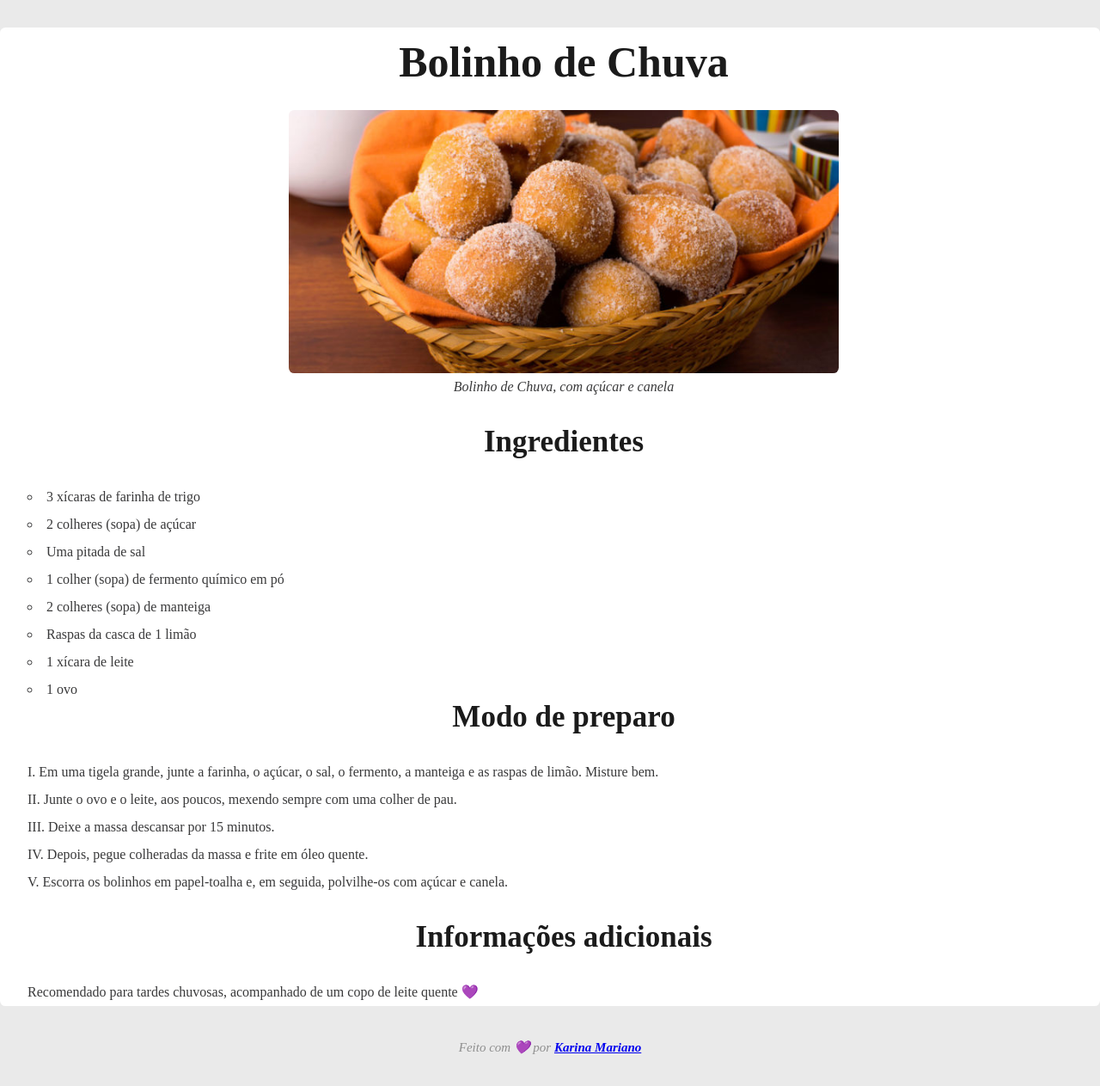
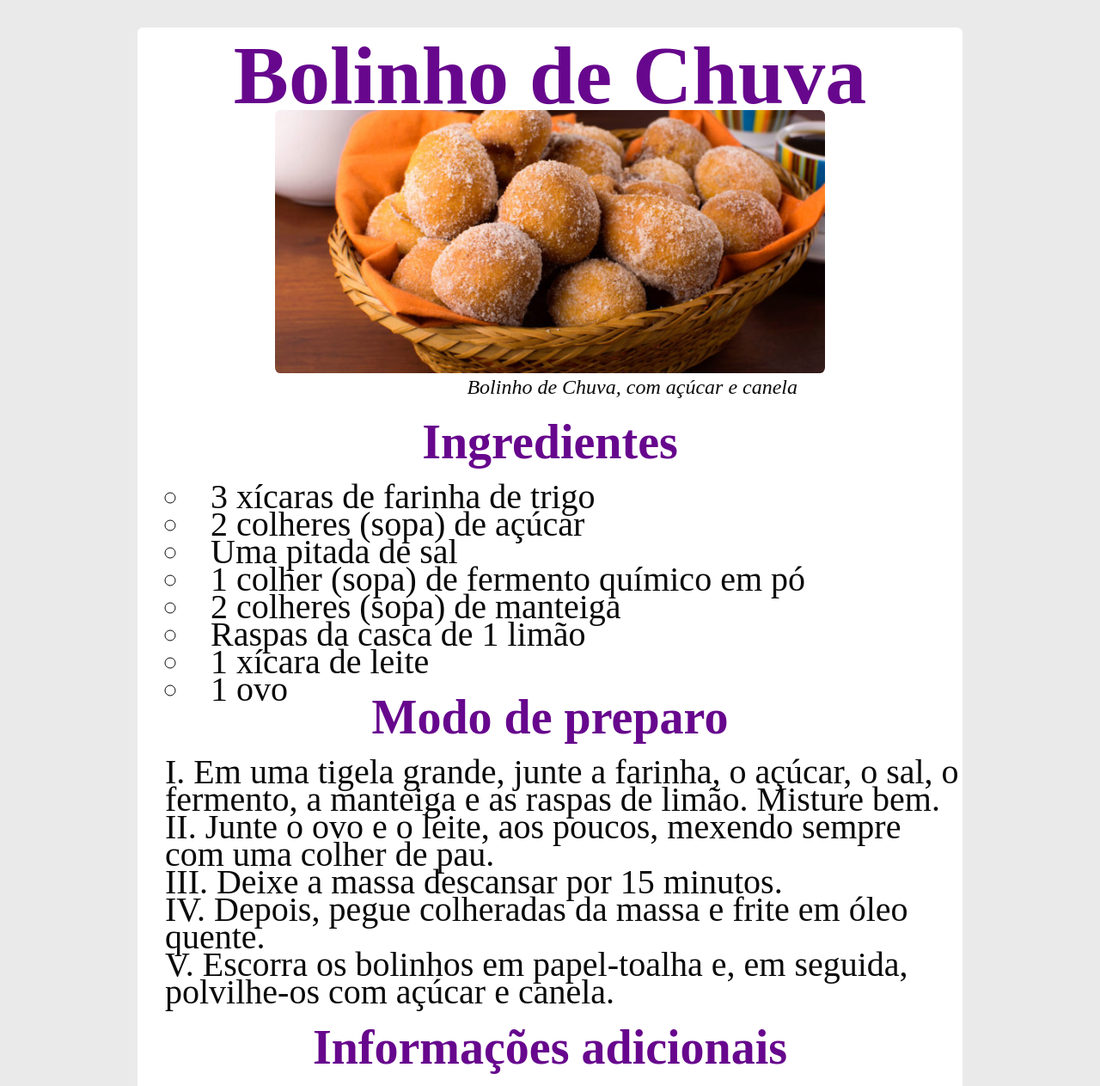
Before and after one commit to kahmariano/paginas_de_receitas, a plain HTML site: page index.html in a window 1280 px wide. Shown: the top 1263 px of the page at 86% size. Before the commit the page ends 1234 px from the top, so only its background shows below. Drawn offline with Linux system fonts and the light colour scheme; a web font is replaced by a local one.

Commit message:
estilizaçao final

```diff
--- a/index.html
+++ b/index.html
@@ -2,7 +2,7 @@
 <html lang="en">
 
 <head>
-  <link rel="shortcut icon" type="image/png" href="./imagens/favicon.png"/>
+  <link rel="shortcut icon" type="image/png" href="./imagens/favicon.png" />
   <meta charset="UTF-8" />
   <meta http-equiv="X-UA-Compatible" content="IE=edge" />
   <meta name="viewport" content="width=device-width, initial-scale=1.0" />
@@ -12,6 +12,7 @@
   <!-- link para a folha de estilos-->
   <link rel="preconnect" href="https://fonts.googleapis.com">
   <link rel="preconnect" href="https://fonts.gstatic.com" crossorigin>
+  <link rel="preconnect" href="https://fonts.googleapis.com">
   <link href="https://fonts.googleapis.com/css2?family=Corinthia:wght@400;700&display=swap" rel="stylesheet">
   <!-- link para fonts-->
 </head>
@@ -92,7 +93,7 @@
     <!-- rodape -->
     <address>
       <!-- tag especifica para link de contato -->
-      Feito com 💜 por <strong><a href="https://github.com/kahmariano" alt="GitHub" target="_blank">Karina
+      Feito com 💜 por <strong><a href="https://github.com/kahmariano" alt="GitHub" target="_blank"> Karina
           Mariano</a></strong>
 
     </address>
--- a/styles.css
+++ b/styles.css
@@ -11,41 +11,40 @@
 :root {
   --backgroundPagina: #eaeaea;
   --backgroundReceita: #ffffff;
-  --titulosSubtítulos: #1b1b1b;
+  --titulosSubtítulos: #67078d;
   --footerLegenda: #8f8f8f;
-  --outrosTextos: #39393a;
+  --outrosTextos: #0a0a0a;
 }
 
 body {
   background: var(--backgroundPagina);
+  color: var(--outrosTextos);
   font-family: 'Corinthia';
-  color: var(--outrosTextos);
+  font-size: 2.5rem;
 }
 
 div {
   background: var(--backgroundReceita);
-  color: var(--white);
-  width: 80rem;
+  width: 75%;
   right: auto;
   margin-left: auto;
   margin-right: auto;
   border-radius: 0.4rem;
-  padding-left: 2rem;
 }
 
 h1 {
-  padding-top: 1rem;
+  padding-top: 2rem;
   line-height: 3rem;
   margin-top: 2rem;
   text-align: center;
   color: var(--titulosSubtítulos);
-  font-size: 50px;
+  font-size: 6rem;
 }
 
 h2 {
   color: var(--titulosSubtítulos);
   text-align: center;
-  font-size: 35px;
+  font-size: 3.5rem;
 }
 
 img {
@@ -54,27 +53,37 @@ img {
   display: block;
   margin-left: auto;
   margin-right: auto;
+  margin-top: -1rem;
+  margin-bottom: 5pxpx;
 }
 
 figcaption {
   font-style: italic;
-  text-align: center;
+  text-align: right;
+  padding-right: 12rem;
+  font-size: 1.5rem;
 }
 
 ul {
+  padding-left: 2rem;
   text-align: left;
   list-style: circle;
   list-style-position: inside;
 }
 
 ol {
+  padding-left: 2rem;
   text-align: left;
   list-style: upper-roman;
   list-style-position: inside;
 }
 
+p {
+  padding-left: 2rem;
+}
+
 footer {
   color: var(--footerLegenda);
   text-align: center;
-  font-size: 15px;
+  font-size: 1.75rem;
 }
```
